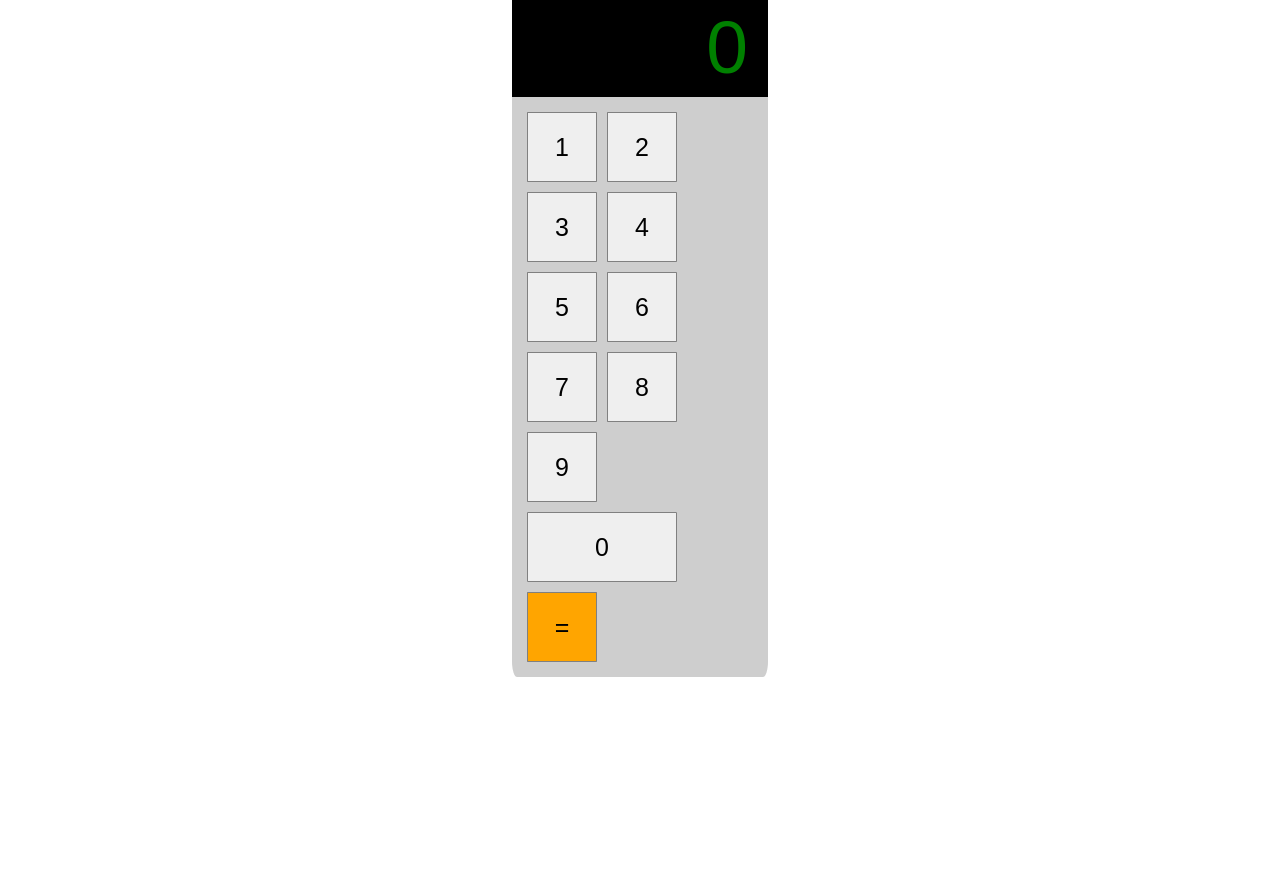
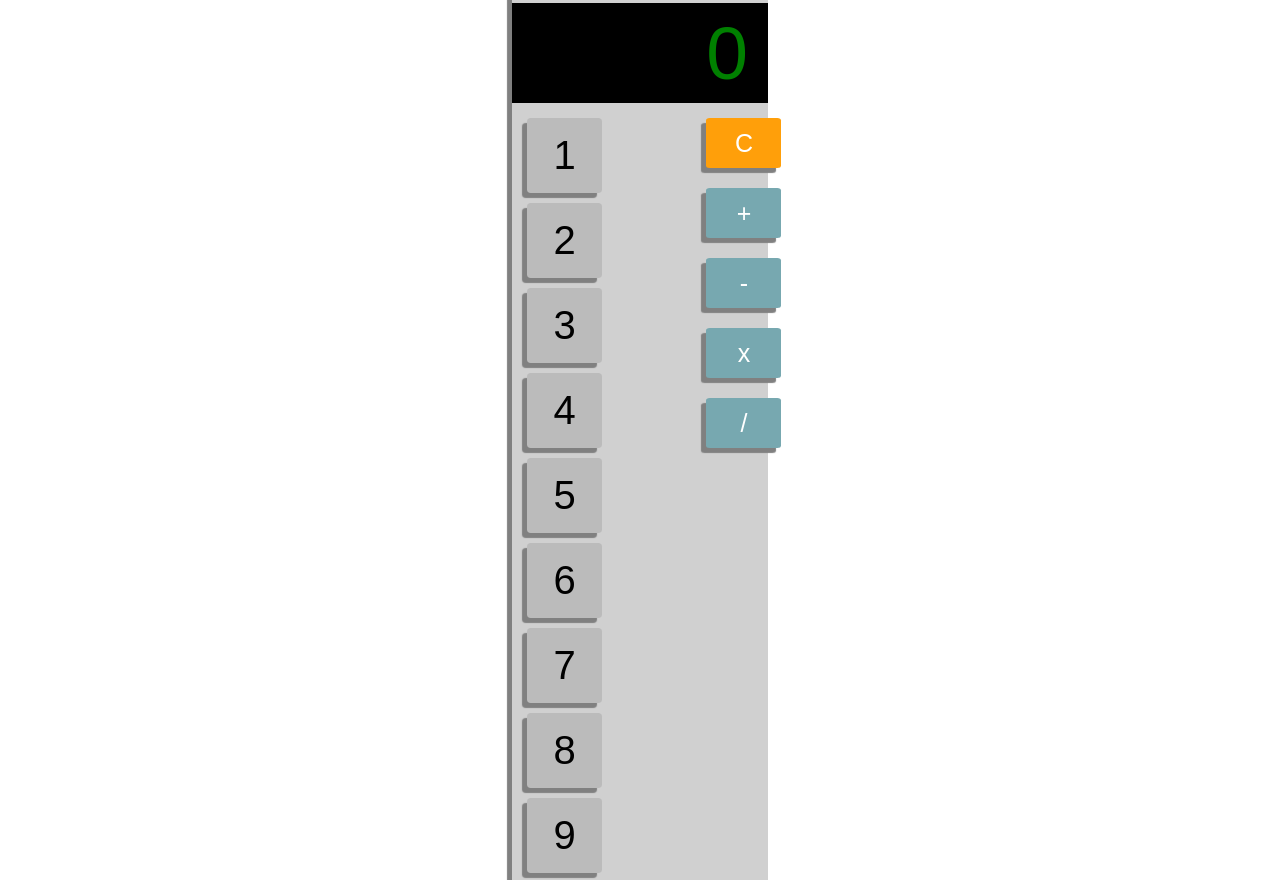
Before and after one commit to salvatorebriga/htmlcss-simple-calculator, a plain HTML site: page index.html in a window 1280 px wide. Shown: the part 350-1230 px from the top of the page. Before the commit the page ends 1027 px from the top, so only its background shows below. Drawn offline with Linux system fonts and the light colour scheme; a web font is replaced by a local one.

Commit message:
added operation buttons

```diff
--- a/css/style.css
+++ b/css/style.css
@@ -17,9 +17,10 @@ header{
 
 .container{
     border-radius: 2%;
-    background-color: #cecece;
+    background-color: #d0d0d0;
     margin: 0 auto;
     margin-top: 20px;
+    box-shadow: -5px 5px 1px gray;
 }
 
 .title{
@@ -51,37 +52,55 @@ header{
 .bt-number{
     display: flex;
     flex-wrap: wrap;
-    width: 75%;
+    width: 74%;
     padding: 10px;
 }
 
 .bt-op{
-    width: 25%;
+    width: 20%;
 }
 
 .buttons{
     margin: 5px;
-    border: 0.1px solid gray;
-    border-radius: 1%;
+    border: none;
+    border-radius: 5%;
+    font-size: 40px;
+    background-color: #bbbbbb;
+    box-shadow: -5px 5px 1px gray;
+}
+
+.bt-size{
+    height: 75px;
+    width: 75px;
+}
+
+.bt-size-big{
+    height: 75px;
+    width: 160px;
+}
+
+.bt-size-small{
+    margin-top: 15px;
+    margin-bottom: 5px;
+    width: 75px;
+    height: 50px;
     font-size: 25px;
 }
 
-.bt-size{
-    height: 70px;
-    width: 70px;
+.bt-conf{
+    font-size: 25px;
 }
 
-.bt-size-big{
-    height: 70px;
-    width: 150px;
-}
-
-.bt-conf{
-    font-size: 20px;
+.white-font{
+    color: white;
 }
 
 .bg-orange{
-    background-color: orange;
+    background-color: #ff9f0a;
+}
+
+.bg-blue{
+    background-color: #77a8b0;
 }
 
 *{
--- a/index.html
+++ b/index.html
@@ -39,10 +39,14 @@
                         <button class="buttons bt-size">8</button>
                         <button class="buttons bt-size">9</button>
                         <button class="buttons bt-size-big">0</button>
-                        <button class="buttons bt-size bg-orange">=</button>
+                        <button class="buttons bt-size bg-orange white-font">=</button>
                     </div>
                     <div class="bt-op">
-
+                        <button class="buttons bt-size-small bg-orange white-font">C</button>
+                        <button class="buttons bt-size-small bg-blue white-font">+</button>
+                        <button class="buttons bt-size-small bg-blue white-font">-</button>
+                        <button class="buttons bt-size-small bg-blue white-font">x</button>
+                        <button class="buttons bt-size-small bg-blue white-font">/</button>
                     </div>
                 </div>
             </div>
```
